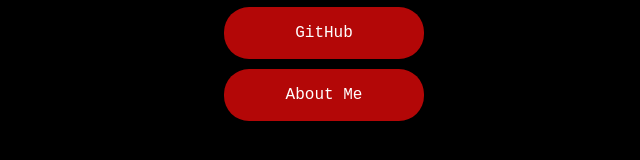
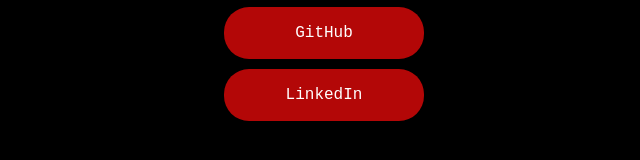
Before and after one commit to Sant-Xeleee/Sant-Xeleee.github.io, a plain HTML site: page index.html in a window 1280 px wide. Shown: the part 280-440 px from the top of the page, 316-956 px from the left. Drawn offline with Linux system fonts and the light colour scheme.

Commit message:
Update index.html

```diff
--- a/index.html
+++ b/index.html
@@ -21,7 +21,8 @@
     <nav class = "navigation fade-in">
         <a href="about.html" class="nav-button">About Me</a>
         <a href="https://github.com/Sant-Xeleee" class="nav-button">GitHub</a>
-        <a href="https://www.linkedin.com/in/santiago-pérez-523261298/" class="nav-button">About Me</a>
+        <a href="https://www.linkedin.com/in/santiago-pérez-523261298/" class="nav-button">LinkedIn</a>
+
 
     </nav>
 </body>
```
